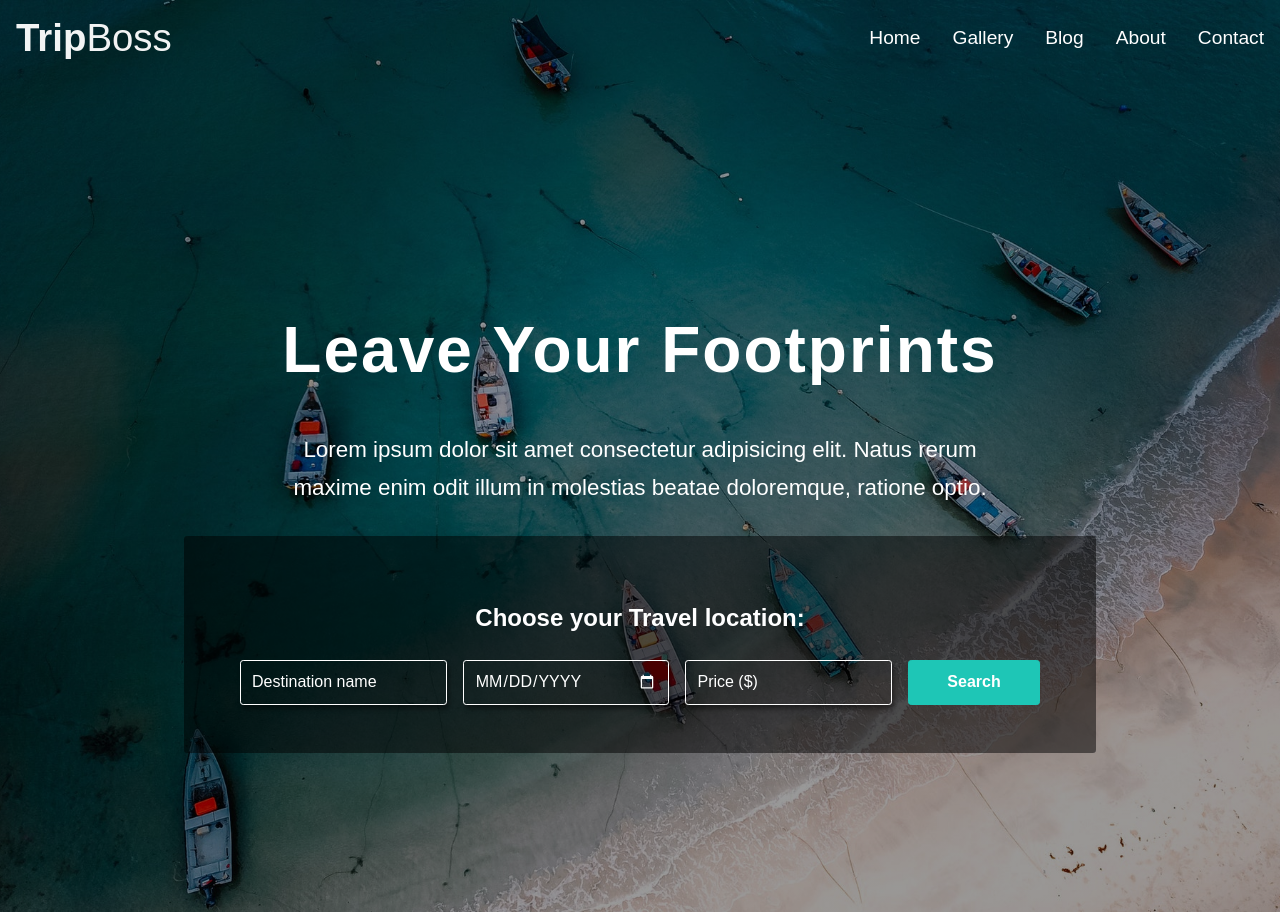
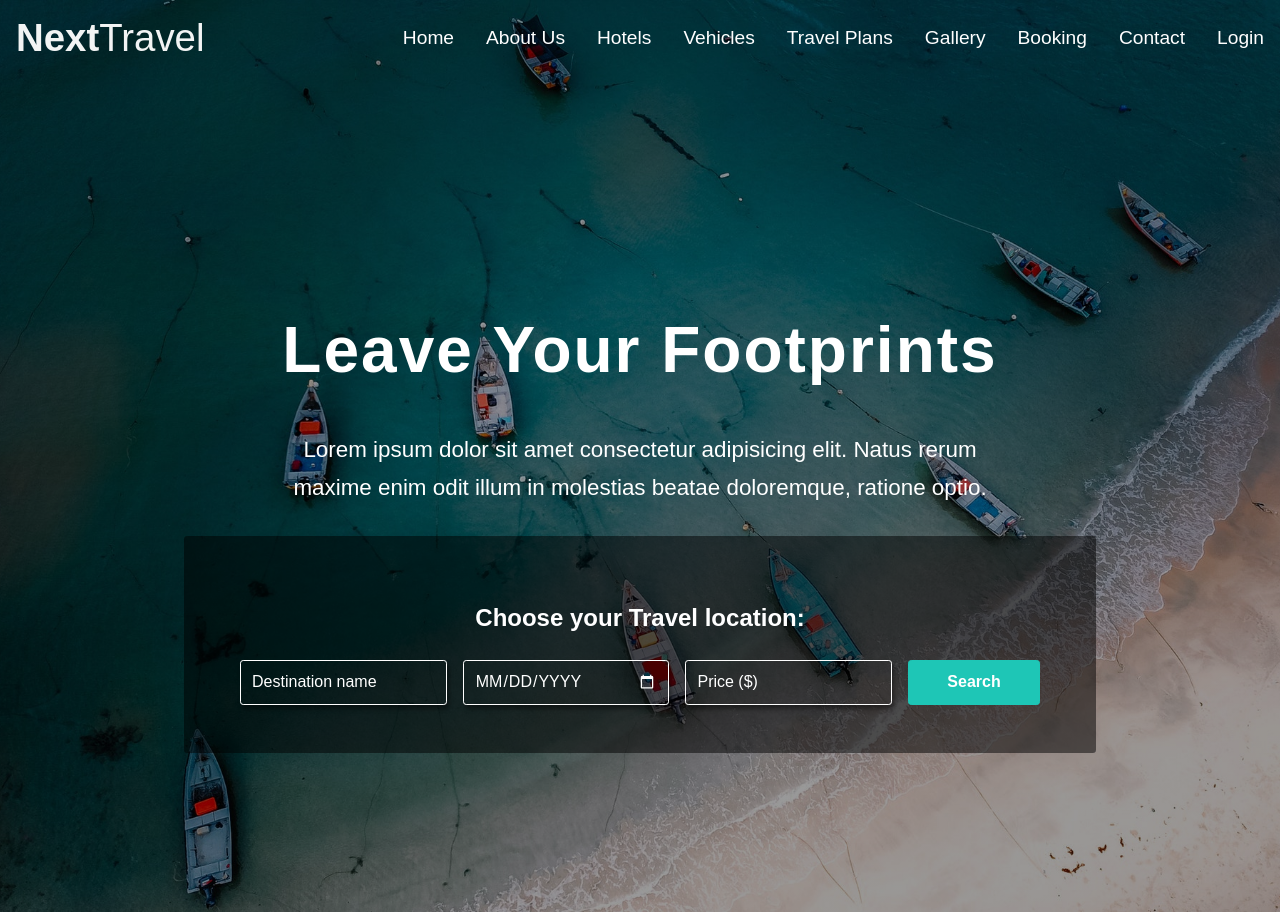
Before and after one commit to tharindu-dasun/Travel_Planing_System_FrontEnd, a plain HTML site: page lk.ijse.gdse/index.html in a window 1280 px wide. Drawn offline with Linux system fonts and the light colour scheme; files whose address does not match are found by name; a web font is replaced by a local one.

Commit message:
nav bar update 0.1

```diff
--- a/lk.ijse.gdse/index.html
+++ b/lk.ijse.gdse/index.html
@@ -22,7 +22,7 @@
     <nav class = "navbar">
         <div class = "container flex">
             <a href = "index.html" class = "site-brand">
-                Trip<span>Boss</span>
+                Next<span>Travel</span>
             </a>
 
             <button type = "button" id = "navbar-show-btn" class = "flex">
@@ -37,16 +37,28 @@
                         <a href = "index.html" class = "nav-link">Home</a>
                     </li>
                     <li class = "nav-item">
+                        <a href = "about.html" class = "nav-link">About Us</a>
+                    </li>
+                    <li class = "nav-item">
+                        <a href = "about.html" class = "nav-link">Hotels</a>
+                    </li>
+                    <li class = "nav-item">
+                        <a href = "about.html" class = "nav-link">Vehicles</a>
+                    </li>
+                    <li class = "nav-item">
+                        <a href = "about.html" class = "nav-link">Travel Plans</a>
+                    </li>
+                    <li class = "nav-item">
                         <a href = "gallery.html" class = "nav-link">Gallery</a>
                     </li>
                     <li class = "nav-item">
-                        <a href = "blog.html" class = "nav-link">Blog</a>
-                    </li>
-                    <li class = "nav-item">
-                        <a href = "about.html" class = "nav-link">About</a>
+                        <a href = "blog.html" class = "nav-link">Booking</a>
                     </li>
                     <li class = "nav-item">
                         <a href = "contact.html" class = "nav-link">Contact</a>
+                    </li>
+                    <li class = "nav-item">
+                        <a href = "about.html" class = "nav-link">Login</a>
                     </li>
                 </ul>
             </div>
```
